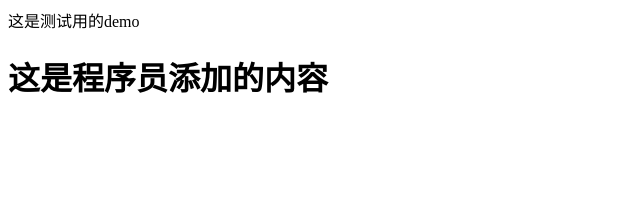
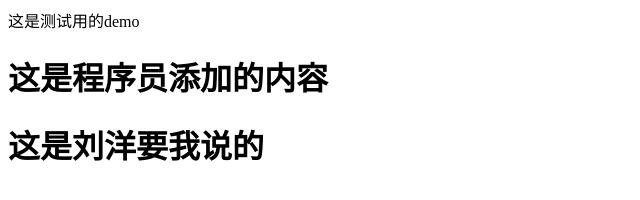
Before and after one commit to ldl12345678/luofairy, a plain HTML site: page index.html in a window 1280 px wide. Shown: the whole page, without its empty margins (0-640 px from the left). Drawn offline with Linux system fonts and the light colour scheme.

Commit message:
这是刘洋说的话

```diff
--- a/index.html
+++ b/index.html
@@ -9,5 +9,6 @@
 <body>
     <div>这是测试用的demo</div>
     <h1>这是程序员添加的内容</h1>
+    <h1>这是刘洋要我说的</h1>
 </body>
 </html>
```
